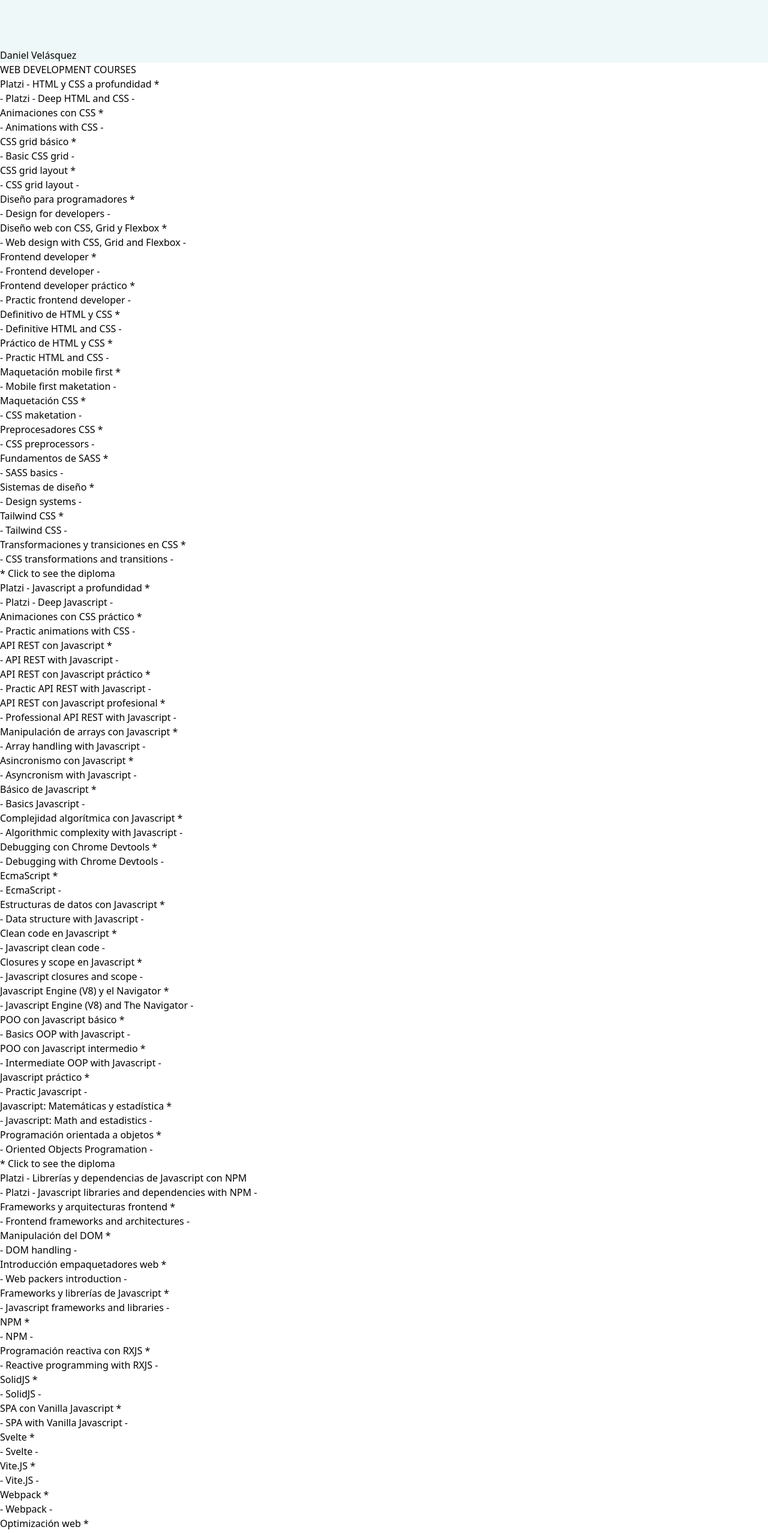
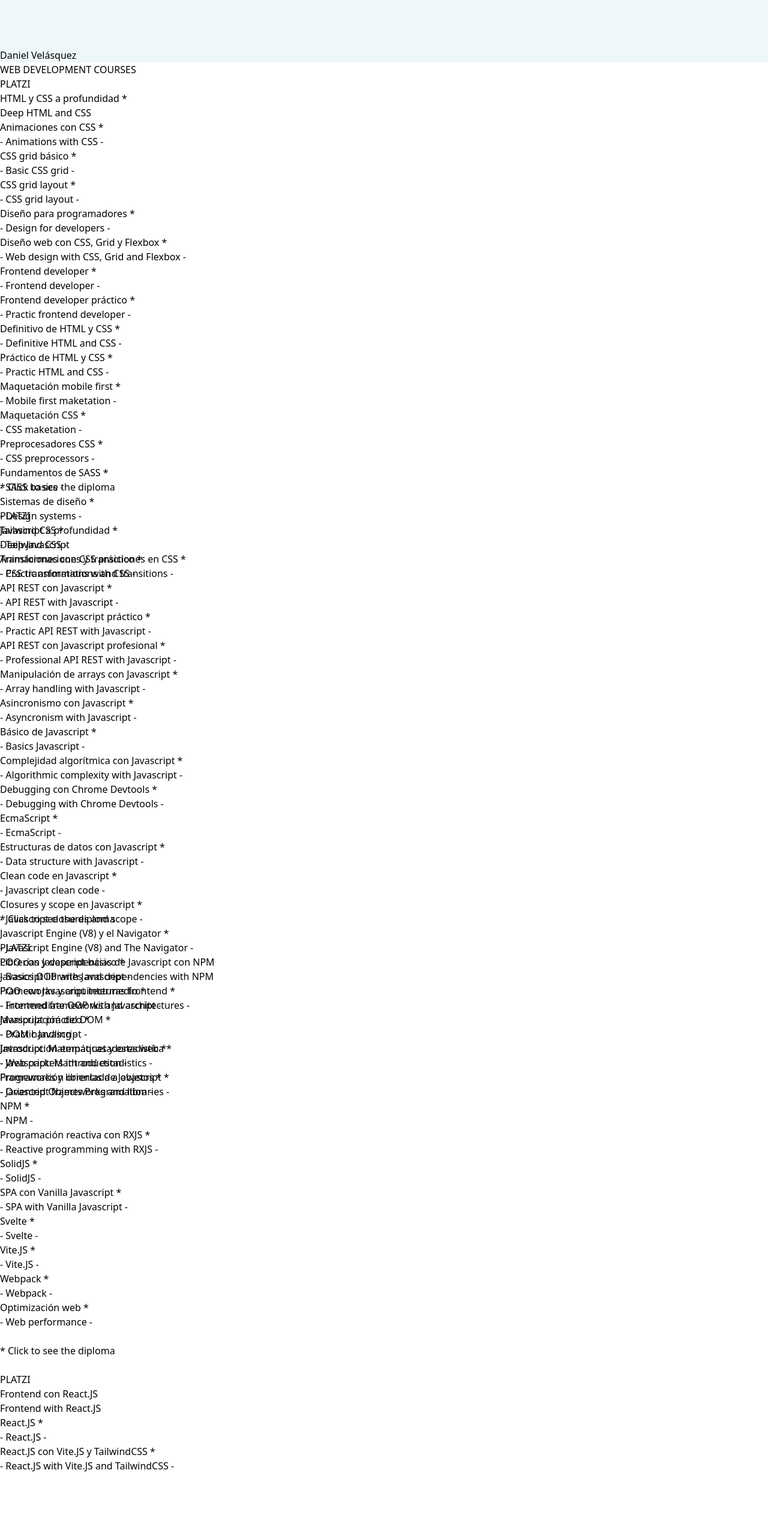
Before and after one commit to dnyvelasquez/Portfolio, a React (Vite) app: page /Portfolio/courses in a window 1280 px wide. Shown: the part 1200-3756 px from the top of the page at 60% size. Built offline with nearby package versions, Linux system fonts and the light colour scheme.

Commit message:
Responsive adjust

```diff
--- a/src/Components/DeepHtmlCssCourses/index.jsx
+++ b/src/Components/DeepHtmlCssCourses/index.jsx
@@ -5,9 +5,10 @@
   const context = useContext(Context);
 
   return (
-    <div className="border-2 p-2 rounded-lg h-96">
-      <h2
-        className="font-bold cursor-pointer"
+    <div className="course-card border-2 p-2 rounded-lg w-96">
+      <h2 className="font-extrabold text-center">PLATZI</h2>
+      <h3
+        className="font-bold text-center cursor-pointer"
         onClick={() => {
           context.openModalDiploma();
           context.setDiplomaName(
@@ -16,10 +17,10 @@
           context.setDiplomaImage("html-css-profundidad.png");
         }}
       >
-        Platzi - HTML y CSS a profundidad *
-      </h2>
-      <h2 className="font-semibold font-">- Platzi - Deep HTML and CSS -</h2>
-      <div className="h-3/4 overflow-y-auto">
+        HTML y CSS a profundidad *
+      </h3>
+      <h3 className="font-semibold text-center">Deep HTML and CSS</h3>
+      <div className="courses-container overflow-y-auto">
         <ul className="mt-2 ml-2">
           <li>
             <p
--- a/src/Components/DeepJavascriptCourses/index.jsx
+++ b/src/Components/DeepJavascriptCourses/index.jsx
@@ -5,19 +5,20 @@
   const context = useContext(Context);
 
   return (
-    <div className="border-2 p-2 rounded-lg h-96">
-      <h2
-        className="font-bold cursor-pointer"
+    <div className="course-card border-2 p-2 rounded-lg w-96">
+      <h2 className="font-extrabold text-center">PLATZI</h2>
+      <h3
+        className="font-bold text-center cursor-pointer"
         onClick={() => {
           context.openModalDiploma();
           context.setDiplomaName("Javascript a profundidad - Deep Javascript");
           context.setDiplomaImage("javascript-profundidad.png");
         }}
       >
-        Platzi - Javascript a profundidad *
-      </h2>
-      <h2 className="font-semibold font-">- Platzi - Deep Javascript -</h2>
-      <div className="h-3/4 overflow-y-auto">
+        Javascript a profundidad *
+      </h3>
+      <h3 className="font-semibold text-center">Deep Javascript</h3>
+      <div className="courses-container overflow-y-auto">
         <ul className="mt-2 ml-2">
           <li>
             <p
--- a/src/Components/FrontendWithReactJS/index.jsx
+++ b/src/Components/FrontendWithReactJS/index.jsx
@@ -5,19 +5,20 @@
   const context = useContext(Context);
 
   return (
-    <div className="border-2 p-2 rounded-lg h-96">
-      <h2
-        className="font-bold"
+    <div className="course-card border-2 p-2 rounded-lg w-96">
+      <h2 className="font-extrabold text-center">PLATZI</h2>
+      <h3
+        className="font-bold text-center"
         onClick={() => {
           // context.openModalDiploma();
           // context.setDiplomaName("Frontend con React.JS - Frontend with React.JS");
           // context.setDiplomaImage("frontend-reactjs.png");
         }}
       >
-        Platzi - Frontend con React.JS
-      </h2>
-      <h2 className="font-semibold">- Platzi - Frontend with React.JS -</h2>
-      <div className="h-3/4 overflow-y-auto">
+        Frontend con React.JS
+      </h3>
+      <h3 className="font-semibold text-center">Frontend with React.JS</h3>
+      <div className="courses-container overflow-y-auto">
         <ul className="mt-2 ml-2">
           <li>
             <p
--- a/src/Components/Layout/index.jsx
+++ b/src/Components/Layout/index.jsx
@@ -1,6 +1,6 @@
 const Layout = ({ children }) => {
     return (
-        <div className="flex flex-col items-center mt-16">
+        <div className="flex flex-col items-center mt-16 layout">
             {children}
         </div>
     )
--- a/src/Components/LibrariesNpm/index.jsx
+++ b/src/Components/LibrariesNpm/index.jsx
@@ -5,19 +5,20 @@
   const context = useContext(Context);
 
   return (
-    <div className="border-2 p-2 rounded-lg h-96">
-      <h2
-        className="font-bold"
+    <div className="course-card border-2 p-2 rounded-lg w-96">
+      <h2 className="font-extrabold text-center">PLATZI</h2>
+      <h3
+        className="font-bold text-center"
         onClick={() => {
           // context.openModalDiploma();
           // context.setDiplomaName("Librerías y dependencias de Javascript con NPM - Javascript libraries and dependencies with NPM");
           // context.setDiplomaImage("librerias-dependencias-javascrip-npm.png");
         }}
       >
-        Platzi - Librerías y dependencias de Javascript con NPM
-      </h2>
-      <h2 className="font-semibold">- Platzi - Javascript libraries and dependencies with NPM -</h2>
-      <div className="h-3/4 overflow-y-auto">
+        Librerías y dependencias de Javascript con NPM
+      </h3>
+      <h3 className="font-semibold text-center">Javascript libraries and dependencies with NPM</h3>
+      <div className="courses-container overflow-y-auto">
         <ul className="mt-2 ml-2">
           <li>
             <p
--- a/src/Context/index.jsx
+++ b/src/Context/index.jsx
@@ -22,7 +22,7 @@
             diplomaImage,
             setDiplomaImage,
         }}>
-            {children};
+            {children}
         </Context.Provider>
 
     );
--- a/src/Pages/App/index.css
+++ b/src/Pages/App/index.css
@@ -5,3 +5,11 @@
 .nav-bar {
     background-color: #eff8f8;
 }
+
+.course-card {
+    height: calc(100vh - 80px);
+}
+
+.courses-container {
+    height: calc(100vh - 200px);
+}
--- a/src/Pages/App/index.jsx
+++ b/src/Pages/App/index.jsx
@@ -1,5 +1,5 @@
 import { useRoutes, BrowserRouter } from 'react-router-dom';
-import { ContextProvider } from '../../Context'
+import { ContextProvider } from '../../Context';
 import Home from '../Home';
 import Courses from '../Courses';
 import NavBar from '../../Components/NavBar';
@@ -27,4 +27,4 @@
   )
 }
 
-export default App
+export default App;
--- a/src/Pages/Courses/index.jsx
+++ b/src/Pages/Courses/index.jsx
@@ -13,7 +13,7 @@
 
     return (
         <Layout>
-            <main className="bg-slate-400 min-h-screen w-full flex flex-col items-center">
+            <main className="bg-slate-400 h-full w-full flex flex-col items-center">
                 <h1 className="mt-4 font-bold text-lg">WEB DEVELOPMENT COURSES</h1>
                 <div className="flex flex-wrap justify-center m-4 gap-8">
                     <DeepHtmlCssCourses />
--- a/src/Pages/Home/index.jsx
+++ b/src/Pages/Home/index.jsx
@@ -1,23 +1,23 @@
 import { Link } from "react-router-dom";
 import Layout from "../../Components/Layout";
-import foto1 from '../../Assets/foto1.jpg'
-import logoInstagram from '../../Assets/icons8-instagram.svg'
-import logoGithub from '../../Assets/icons8-github.svg'
-import logoFacebook from '../../Assets/icons8-facebook.svg'
-import logoPhone from '../../Assets/icons8-Phone.svg'
-import logoGmail from '../../Assets/icons8-Gmail.svg'
-import logoReact from '../../Assets/icons8-React.svg'
-import logoCss from '../../Assets/icons8-css.svg'
-import logoHtml from '../../Assets/icons8-html.svg'
-import logoJavascript from '../../Assets/icons8-javascript.svg'
-import logoGoogleSites from '../../Assets/icons8-google-sites.svg'
-import logoLinkedIn from '../../Assets/icons8-linkedin.svg'
+import foto1 from '../../Assets/foto1.jpg';
+import logoInstagram from '../../Assets/icons8-instagram.svg';
+import logoGithub from '../../Assets/icons8-github.svg';
+import logoFacebook from '../../Assets/icons8-facebook.svg';
+import logoPhone from '../../Assets/icons8-Phone.svg';
+import logoGmail from '../../Assets/icons8-Gmail.svg';
+import logoReact from '../../Assets/icons8-React.svg';
+import logoCss from '../../Assets/icons8-css.svg';
+import logoHtml from '../../Assets/icons8-html.svg';
+import logoJavascript from '../../Assets/icons8-javascript.svg';
+import logoGoogleSites from '../../Assets/icons8-google-sites.svg';
+import logoLinkedIn from '../../Assets/icons8-linkedin.svg';
 
 const Home = () => {
 
     return (
       <Layout>
-        <main className="bg-slate-400 h-full w-full">
+        <main className="bg-slate-400 w-full h-full">
             <div className="flex flex-col-reverse items-center sm:flex-row">
                 <div className="flex flex-col items-center h-full w-full">
                     <h2 className="font-bold text-6xl text-slate-200 text-center px-8">
@@ -182,7 +182,7 @@
                         <img
                             src={logoReact}
                             alt="Logo React.JS"
-                            className="h-6 w-6 mr-1 "
+                            className="h-6 w-6 mr-1"
                         />
                         React.JS
                     </p>
@@ -190,7 +190,7 @@
                         <img
                             src={logoGoogleSites}
                             alt="Logo Google Sites"
-                            className="h-6 w-6 mr-1 "
+                            className="h-6 w-6 mr-1"
                         />
                         View development courses
                     </Link>
```
